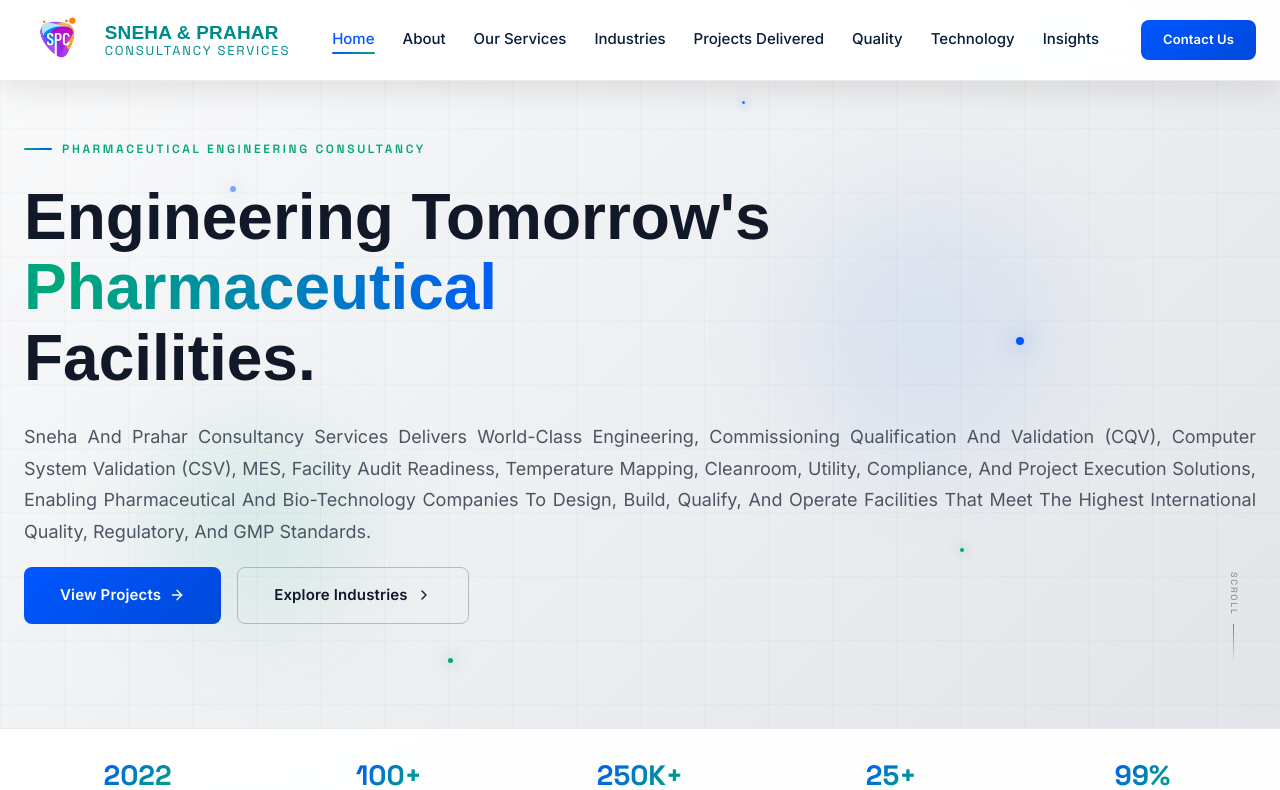
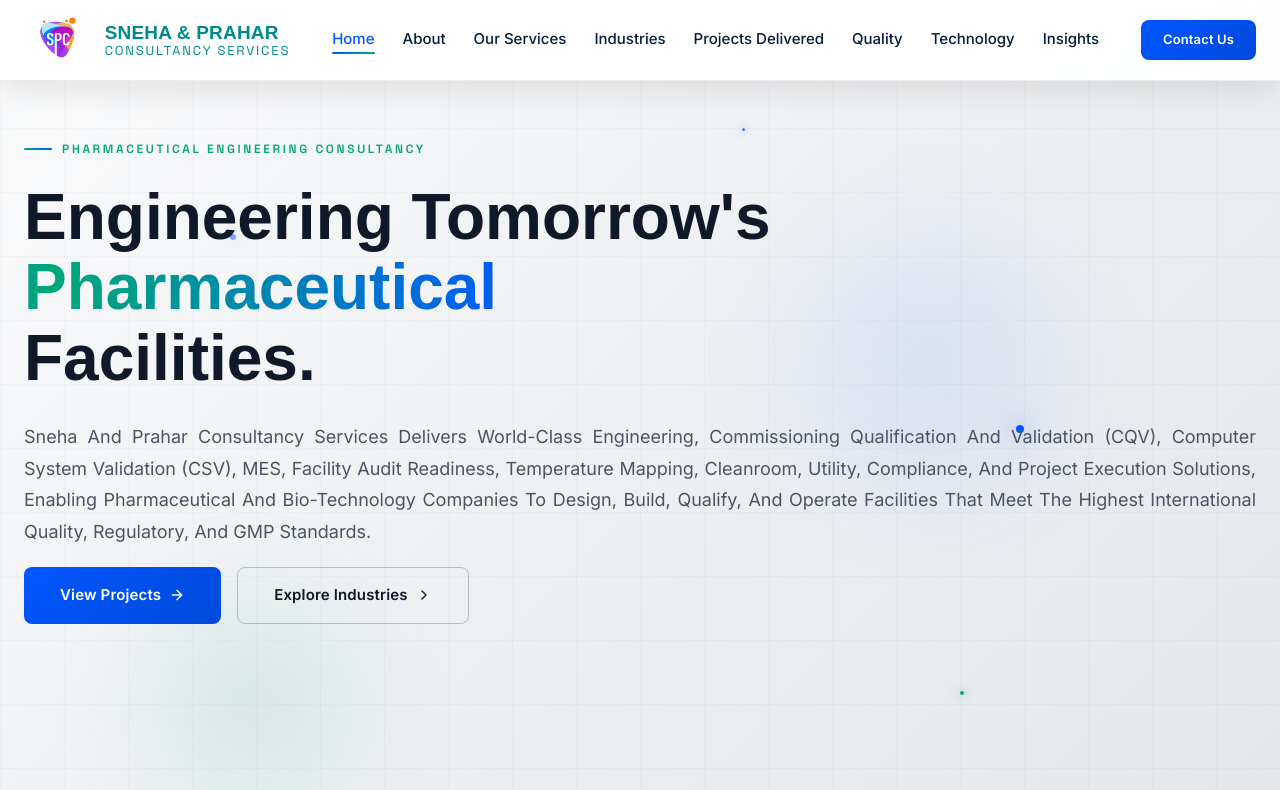
Before and after one commit to Prudvinayak-1729/SP-Consultancy, a React (Vite) app: page / in a window 1280 px wide. Shown: the top 790 px of the page. Built offline with nearby package versions, Linux system fonts and the light colour scheme; the HTML template or start-up script is replaced by a standard one; a web font is replaced by a local one.

Commit message:
initail chanegs

```diff
--- a/src/pages/Home.tsx
+++ b/src/pages/Home.tsx
@@ -196,9 +196,17 @@
             position: 'relative',
             zIndex: 10,
             paddingTop: 'clamp(120px, 20vw, 140px)',
-            paddingBottom: 'clamp(160px, 25vw, 220px)', // ✅ increased bottom padding
+            paddingBottom: 'clamp(160px, 25vw, 220px)',
           }}
         >
+          <style>{`
+            @media (max-width: 640px) {
+              .hero-content-padding {
+                paddingBottom: 280px !important;
+              }
+            }
+          `}</style>
+          <div className="hero-content-padding" style={{ paddingBottom: 'clamp(160px, 25vw, 220px)' }}>
           <div className="max-w-full">
             <div className="section-label animate-fadeUp mb-4 sm:mb-6" style={{ animationDelay: '0.1s', opacity: 0 }}>
               Pharmaceutical Engineering Consultancy
@@ -243,6 +251,7 @@
             </div>
 
             {/* Trust indicators – REMOVED the three badges as requested */}
+          </div>
           </div>
         </div>
 
```
